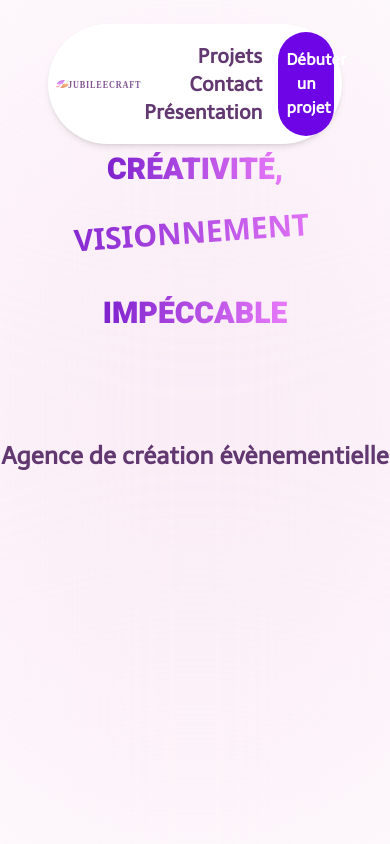
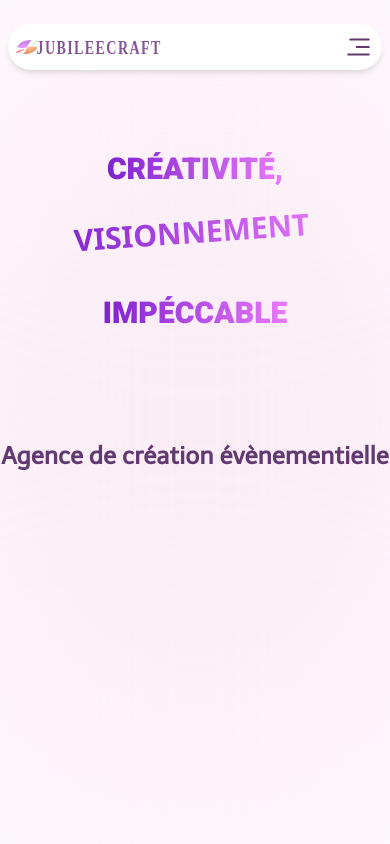
Before and after one commit to KevinKuch/agence-jubicraft, a Next.js app: page / in a window 390 px wide. Shown: the top 844 px of the page. Built offline with nearby package versions, Linux system fonts and the light colour scheme; a web font is replaced by a local one.

Commit message:
fixed menu nav

```diff
--- a/app/(landing)/_components/hero.tsx
+++ b/app/(landing)/_components/hero.tsx
@@ -60,7 +60,7 @@ export const Hero = () => {
 				initial="hidden"
 				whileInView="visible"
 				variants={variant1}
-				className="z-10 space-y-3 md:space-y-8 lg:space-y-1 flex flex-col justify-center items-center pt-2"
+				className="z-10 space-y-3 md:space-y-8 lg:space-y-1 flex flex-col justify-center items-center pt-2 lg:mx-12"
 			>
 				<h1 className="uppercase font-heebo font-black text-3xl xsm:text-5xl sm:text-5xl md:text-6xl lg:text-8xl lg:pr-[32rem] 2xl:text-9xl  2xl:pr-[40rem] bg-gradient-to-r from-purple-700 to-fuchsia-400 bg-clip-text text-transparent">Créativité,</h1>
 				<h1 className="font-bold uppercase font-rubik-doodle text-3xl xsm:text-[3.5rem] sm:text-6xl  md:text-7xl lg:text-8xl lg:pr-[4rem]  1xl:text-[8.5rem] 2xl:pr-[1rem] origin-bottom-left -rotate-[4deg] lg:translate-y-8 p-6 bg-gradient-to-r from-purple-700 to-fuchsia-400 bg-clip-text text-transparent">Visionnement</h1>
--- a/components/logo.tsx
+++ b/components/logo.tsx
@@ -15,10 +15,10 @@ export const Logo = () => {
 		<div className="flex-none">
 			{/* Utilise le logo noir en theme clair */}
 			<Image
-				className="dark:hidden"
+				className="dark:hidden cursor-pointer"
 				src="/jc-logo-dark.svg"
-				height="300"
-				width="300"
+				height="150"
+				width="150"
 				alt="Jubilee Craft Logo"
 			/>
 
--- a/components/navbar.tsx
+++ b/components/navbar.tsx
@@ -8,24 +8,62 @@ import { ModeToggle } from "@/components/mode-toggle";
 import Menu from './burger';
 import { useScrollTop } from "@/components/use-nav-scroll";
 import Link from 'next/link';
+import { useState } from 'react';
 
 const Navbar = () => {
+	// Ouvrir et fermer le menu
+	const [menuOpen, setMenuOpen] = useState(false);
+
 	const scrolled = useScrollTop();
 
+	const handleNav = () => {
+		setMenuOpen(!menuOpen);
+	}
+
 	return (
-		<nav className={`z-50 fixed top-0 left-0 right-0 flex justify-center ${scrolled ? 'hidden' : ''}`}>
-			<div className="flex justify-center items-center w-full mx-12 mt-6 p-2 bg-white rounded-full shadow-md">
+		<nav className={`z-50 fixed top-0 left-0 right-0 flex justify-center ${scrolled ? 'hidden' : ''} `} >
+			<div className="flex justify-between items-center w-full mx-2 md:mx-6 lg:mx-12 mt-6 p-2 bg-white rounded-full shadow-md">
 				<Link href="/">
 					<Logo />
 				</Link>
-				<div className="flex flex-col items-end lg:flex-row justify-end w-full gap-x-[1.5rem] font-bold text-xl pr-4">
+				<div className="hidden lg:flex items-end flex-row justify-end w-full gap-x-[1.5rem] font-bold text-xl pr-4">
 					<Link href="/projets">Projets</Link>
 					<Link href="/contact">Contact</Link>
 					<Link href="/presentation">Présentation</Link>
 					{/* <ModeToggle /> */}
 				</div>
-				<div className='bg-[#6E05E6] rounded-full font-bold w-[20%] px-2 py-4 text-center text-white'>
+				<div className='bg-[#6E05E6] hidden lg:block rounded-full font-bold w-[13rem] px-2 py-4 text-center text-white'>
 					Débuter un projet
+				</div>
+				<div onClick={handleNav} className='svg lg:hidden cursor-pointer '>
+					<svg width="30px" height="30px" viewBox="0 0 28 28" fill="none" xmlns="http://www.w3.org/2000/svg" transform="rotate(180)" stroke="">
+						<g id="SVGRepo_bgCarrier" stroke-width="0"/>
+						<g id="SVGRepo_tracerCarrier" stroke-linecap="round" stroke-linejoin="round"/>
+						<g id="SVGRepo_iconCarrier">
+						<path d="M4 7C4 6.44771 4.44772 6 5 6H24C24.5523 6 25 6.44771 25 7C25 7.55229 24.5523 8 24 8H5C4.44772 8 4 7.55229 4 7Z" fill="#60386E"/>
+						<path d="M4 13.9998C4 13.4475 4.44772 12.9997 5 12.9997L16 13C16.5523 13 17 13.4477 17 14C17 14.5523 16.5523 15 16 15L5 14.9998C4.44772 14.9998 4 14.552 4 13.9998Z" fill="#60386E"/>
+						<path d="M5 19.9998C4.44772 19.9998 4 20.4475 4 20.9998C4 21.552 4.44772 21.9997 5 21.9997H22C22.5523 21.9997 23 21.552 23 20.9998C23 20.4475 22.5523 19.9998 22 19.9998H5Z" fill="#60386E"/>
+						</g>
+					</svg>
+				</div>
+				<div className={`${styles.menu} ${menuOpen
+					? "fixed top-24 left-0 right-0 bg-white"
+					: "hidden"}`}>
+					<ul>
+						<Link href="/">
+							<li>Projets</li>
+						</Link>
+						<Link href="/">
+							<li>Contact</li>
+						</Link>
+						<Link href="/">
+							<li></li>
+						</Link>
+						<Link href="/">
+							<li>Presentation</li>
+						</Link>
+
+					</ul>
 				</div>
 			</div>
 		</nav>
```
Also changed, not shown: components/style.module.scss (added), public/burger.svg (added).
